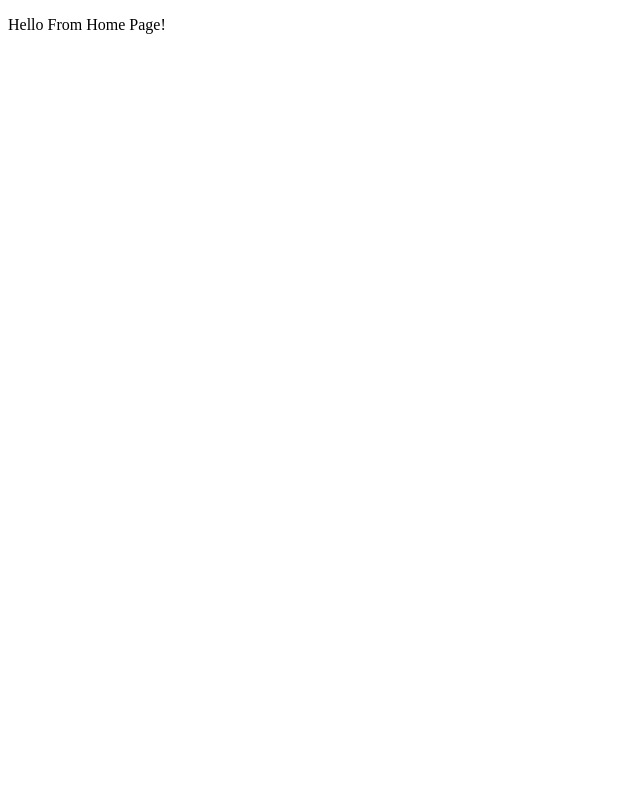
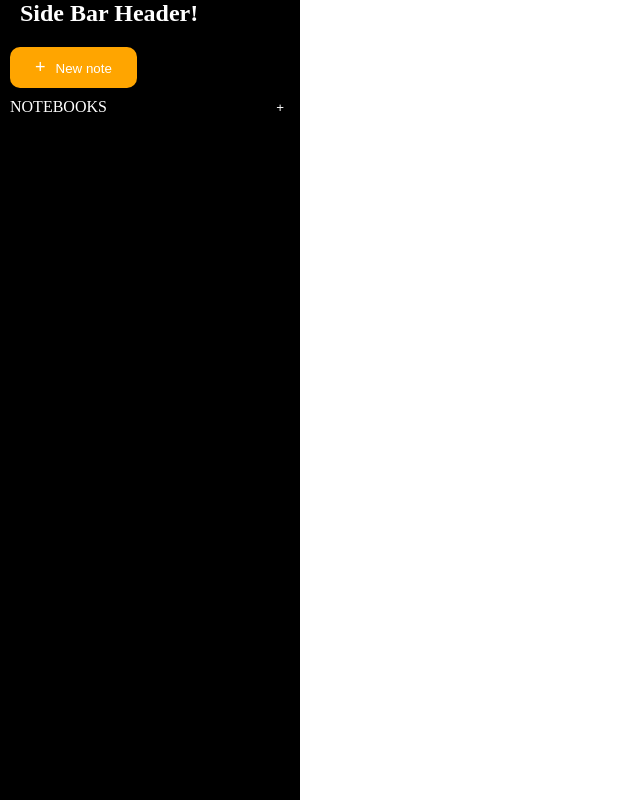
Before and after one commit to MegHende03/CharlieRomeoUniformDelta-app, a React (Vite) app in the folder frontend/: page / in a window 1280 px wide. Shown: the whole page, without its empty margins (0-640 px from the left). Built offline with nearby package versions, Linux system fonts and the light colour scheme.

Commit message:
Start of Side Bar

```diff
--- a/frontend/package.json
+++ b/frontend/package.json
@@ -12,6 +12,7 @@
   "dependencies": {
     "react": "^19.2.5",
     "react-dom": "^19.2.5",
+    "react-modal": "^3.16.3",
     "react-router-dom": "^7.15.0"
   },
   "devDependencies": {
@@ -19,6 +20,7 @@
     "@types/node": "^24.12.2",
     "@types/react": "^19.2.14",
     "@types/react-dom": "^19.2.3",
+    "@types/react-modal": "^3.16.3",
     "@vitejs/plugin-react": "^6.0.1",
     "eslint": "^10.2.1",
     "eslint-plugin-react-hooks": "^7.1.1",
--- a/frontend/src/App.tsx
+++ b/frontend/src/App.tsx
@@ -2,7 +2,7 @@ import { useState } from 'react'
 import './styles/App.css'
 import HomePage from './pages/HomePage.tsx'
 import AboutPage from './pages/AboutPage.tsx'
-import {BrowserRouter, Routes, Route, Link} from 'react-router-dom'
+import {BrowserRouter, Routes, Route} from 'react-router-dom'
 
 function App() {
 
--- a/frontend/src/components/layout/SideBar.tsx
+++ b/frontend/src/components/layout/SideBar.tsx
@@ -0,0 +1,98 @@
+import '../../styles/SideBar.css';
+import { useState } from 'react';
+import Modal from 'react-modal';
+
+function SideBar() {
+
+    const [notebook, setNotebook] = useState<string[]>([]);
+    const [inputValue, setInputValue] = useState<string>('');
+    const [openModal, setOpenModal] = useState(false);
+
+    const handleInputChange = (e: React.ChangeEvent<HTMLInputElement>) => {
+    setInputValue(e.target.value);
+  };
+    const handleSubmit = (e: React.SubmitEvent) => {
+    e.preventDefault();
+    if (inputValue.trim()) {
+      // 3. Create a NEW array with the existing items plus the new one
+      setNotebook(prevItems => [...prevItems, inputValue]);
+      setInputValue(''); // Reset input field
+      setOpenModal(false);
+    }
+  };
+
+    function setIsOpen() {
+        setOpenModal(true);
+    }
+
+    function setCloseModal() {
+        setOpenModal(false);
+    }
+
+
+    return (
+        <>
+            <aside className="side-bar">
+                <h2>Side Bar Header!</h2>
+                <button className="new-note-btn"><span className="plus">+</span>
+                 New note</button>
+                <div className="notebook">
+                    <label>NOTEBOOKS</label>
+                    <button className="plus-btn" onClick={setIsOpen}> + </button>
+                </div>
+
+                <Modal isOpen={openModal}
+                    style={{
+                        overlay: {
+                            position: 'fixed',
+                            top: 0,
+                            left: 0,
+                            right: 0,
+                            bottom: 0,
+                            backgroundColor: 'rgba(223, 145, 164, 0.75)'
+                        },
+                        content: {
+                            position: 'absolute',
+                            top: '300px',
+                            left: '600px',
+                            right: '600px',
+                            bottom: '300px',
+                            border: '1px solid #070303',
+                            background: '#423232',
+                            overflow: 'auto',
+                            borderRadius: '20px',
+                            outline: 'none',
+                            padding: '20px',
+                            boxShadow: '0px 10px 10px rgba(0, 0, 0, 0.5)'
+
+
+                        }
+                    }}
+                >
+                    <h2>Enter input:</h2>
+                    <form onSubmit={handleSubmit}>
+                        <input
+                            type="text"
+                            value={inputValue}
+                            onChange={handleInputChange}
+                            placeholder="Add a Notebook..."
+                        />
+                        <button type="submit">Add to list</button>
+                        <button className="close-modal" onClick={setCloseModal}> X </button>
+
+                    </form>
+                </Modal>
+
+                <ul className="notebook-list">
+                    {notebook.map((item, index) => (
+                        <li key={index}>{item}</li>
+                    ))}
+                </ul>
+
+            </aside>
+
+        </>
+    );
+}
+
+export default SideBar;
--- a/frontend/src/pages/HomePage.tsx
+++ b/frontend/src/pages/HomePage.tsx
@@ -1,9 +1,14 @@
+
+import SideBar from '../components/layout/SideBar.tsx'
+import '../styles/HomePage.css'
 
 function HomePage() {
 
     return (
         <>
-            <p> Hello From Home Page!</p>
+            <div className="home-page-layout">
+                <SideBar />
+            </div>
         </>
     );
 }
--- /dev/null
+++ b/frontend/src/styles/HomePage.css
@@ -0,0 +1,3 @@
+.home-page-layout {
+    display: flex;
+}
--- /dev/null
+++ b/frontend/src/styles/SideBar.css
@@ -0,0 +1,52 @@
+.side-bar {
+    background-color: black;
+    width: 300px;
+    min-height: 100vh;
+}
+
+.new-note-btn {
+    border: none;
+    padding: 10px 25px;
+    background-color: orange;
+    border-radius: 10px;
+    margin-top: 10px;
+    margin-left: 10px;
+    text-align: center;
+    cursor: pointer;
+    color: white;
+}
+
+h2 {
+    margin-bottom: 10px;
+    margin-left: 20px;
+}
+
+.plus {
+    margin-right: 10px;
+    font-size: large;
+}
+
+.notebook {
+    margin: 10px;
+    display: flex;
+    justify-content: space-between;
+}
+
+.plus-btn {
+    border: none;
+    cursor: pointer;
+    color: white;
+    background-color: black;
+}
+
+.close-modal {
+    cursor: pointer;
+    color: rgb(0, 0, 0);
+}
+
+.notebook-list {
+    list-style-type: none;
+    margin: 10px;
+    padding: 0px;
+    text-align: left;
+}
--- a/frontend/src/styles/index.css
+++ b/frontend/src/styles/index.css
@@ -0,0 +1,9 @@
+* {
+    margin: 0;
+    border: 0;
+    box-sizing: border-box;
+}
+
+body {
+    color: white;
+}
```
Also changed, not shown: 1 other file (tests, documents, lock files or other folders).
